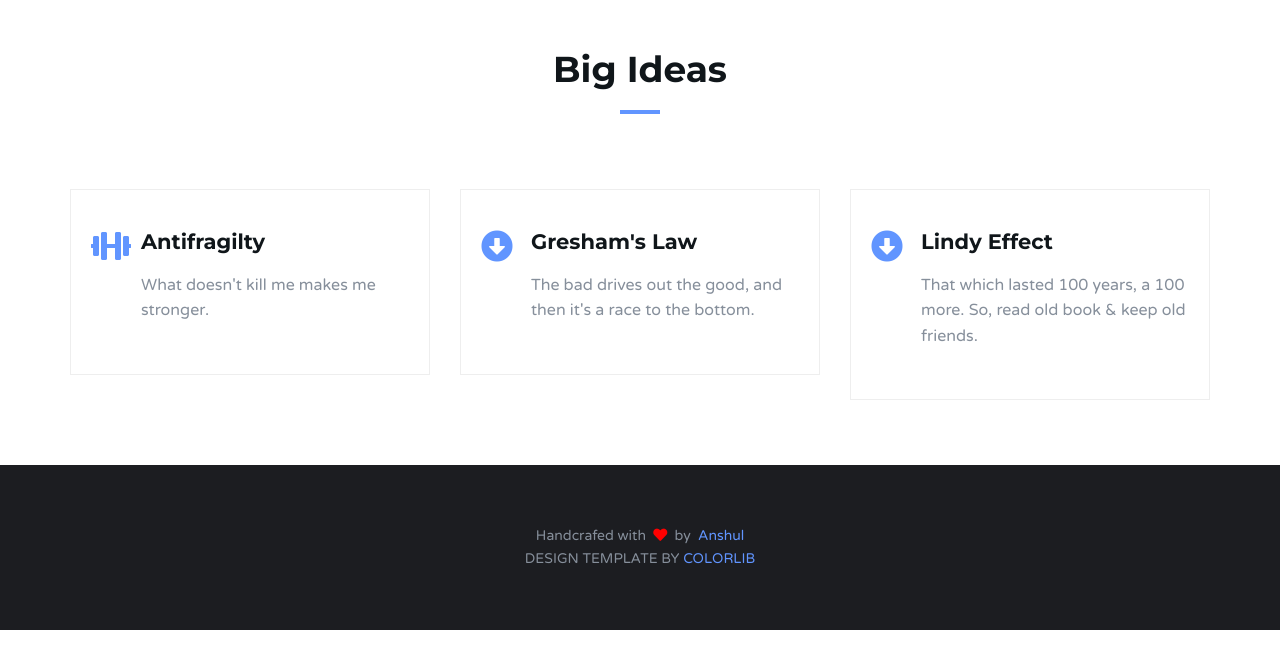
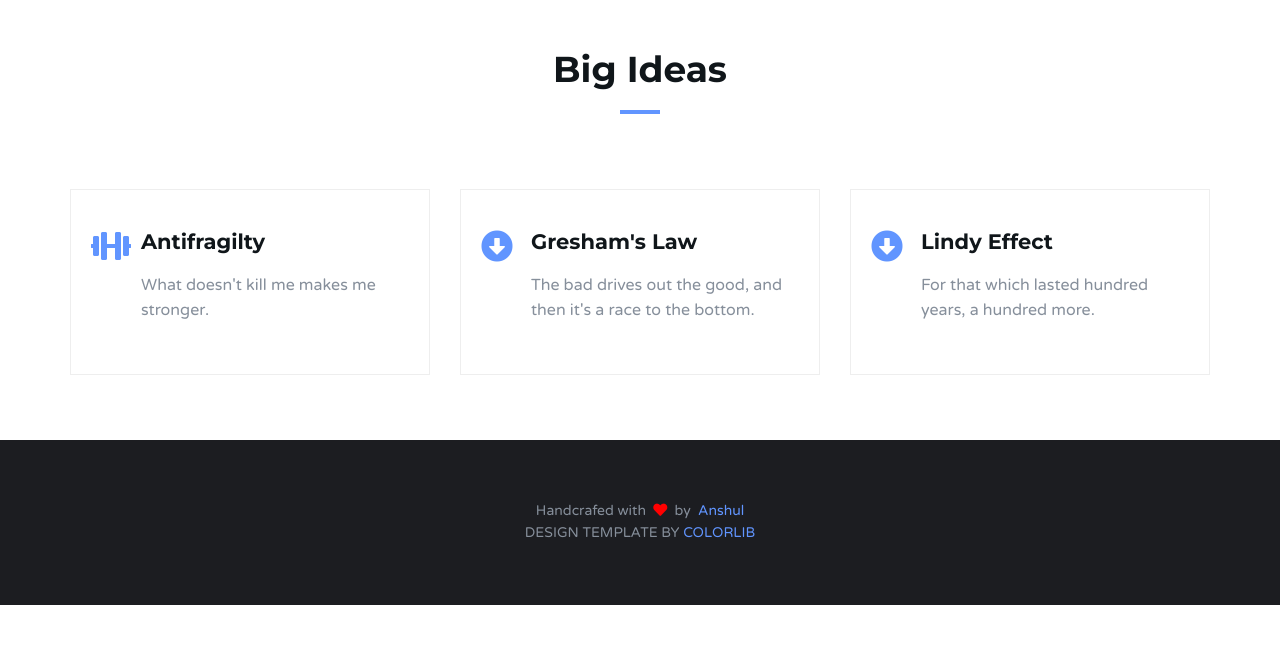
Before and after one commit to anshulkhare7/BigIdeasWebsite, a Jekyll site: the page built from index.html, in a window 1280 px wide. Shown: the top 669 px of the page. Built offline with Jekyll 4.4.1, drawn with Linux system fonts in a browser that asks for light colours; nearby versions of some CDN libraries.

Commit message:
added Lindy Effect

```diff
--- a/_data/ideas.yml
+++ b/_data/ideas.yml
@@ -8,4 +8,4 @@
 
 - icon: "fas fa-arrow-alt-circle-down"
   title:  "Lindy Effect"
-  description: "That which lasted 100 years, a 100 more. So, read old book & keep old friends."
+  description: "For that which lasted hundred years, a hundred more."
```
